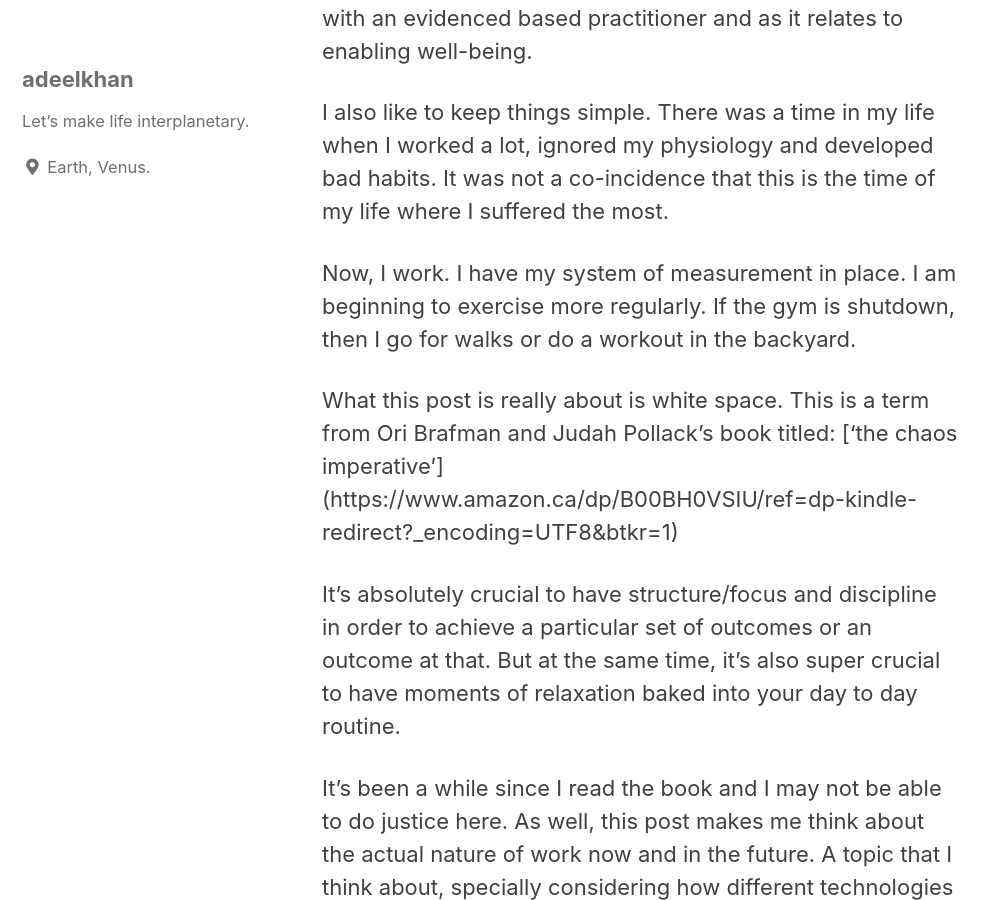
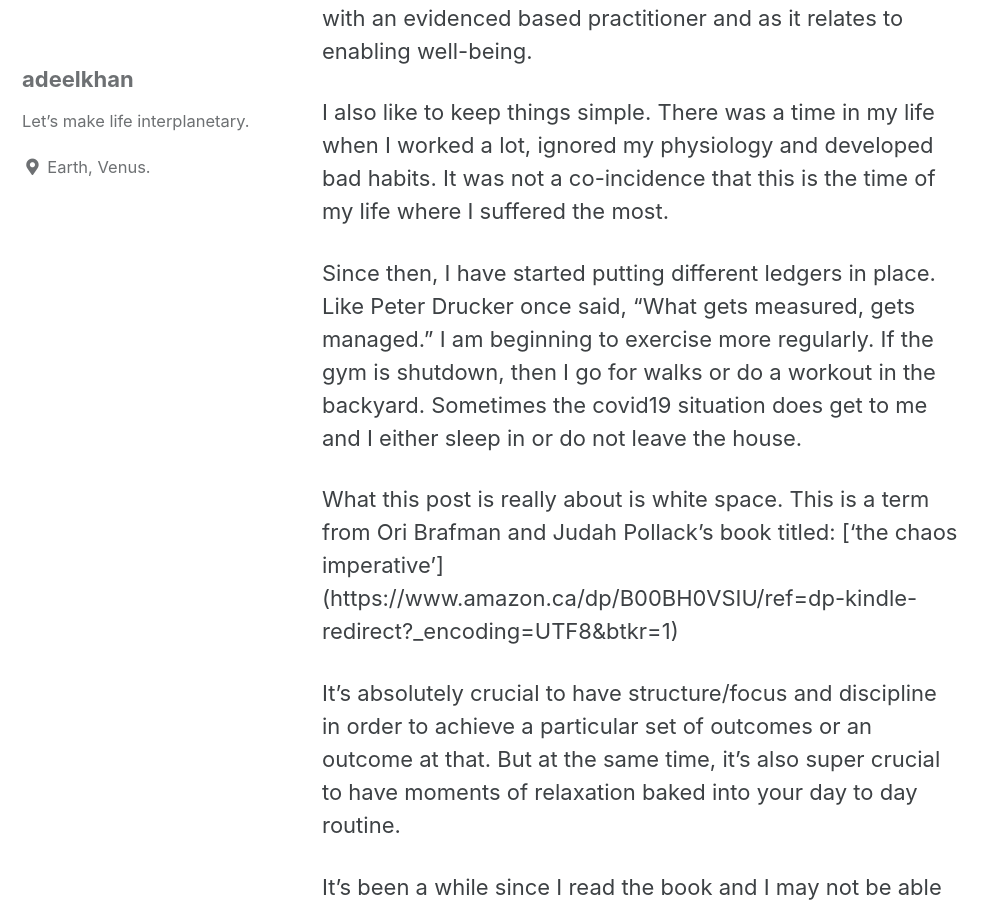
Before and after one commit to stellardreams/stellardreams.github.io, a Jekyll site: the page built from _posts/2020-09-29-White-space.md, in a window 1280 px wide and 900 px high, scrolled down 553 px. Shown: the whole window, without its empty margins (0-996 px from the left). Built offline with Jekyll 4.4.1, drawn with Linux system fonts in a browser that asks for light colours; cached includes are drawn as plain includes.

Commit message:
Update 2020-09-29-White-space.md

```diff
--- a/_posts/2020-09-29-White-space.md
+++ b/_posts/2020-09-29-White-space.md
@@ -6,7 +6,7 @@ I believe that I exercise good control over what kind of stimuli I let into my m
 
 I also like to keep things simple. There was a time in my life when I worked a lot, ignored my physiology and developed bad habits. It was not a co-incidence that this is the time of my life where I suffered the most.
 
-Now, I work. I have my system of measurement in place. I am beginning to exercise more regularly. If the gym is shutdown, then I go for walks or do a workout in the backyard.
+Since then, I have started putting different ledgers in place. Like Peter Drucker once said, "What gets measured, gets managed." I am beginning to exercise more regularly. If the gym is shutdown, then I go for walks or do a workout in the backyard. Sometimes the covid19 situation does get to me and I either sleep in or do not leave the house.
 
 What this post is really about is white space. This is a term from Ori Brafman and Judah Pollack's book titled: ['the chaos imperative'] (https://www.amazon.ca/dp/B00BH0VSIU/ref=dp-kindle-redirect?_encoding=UTF8&btkr=1)
 
```
